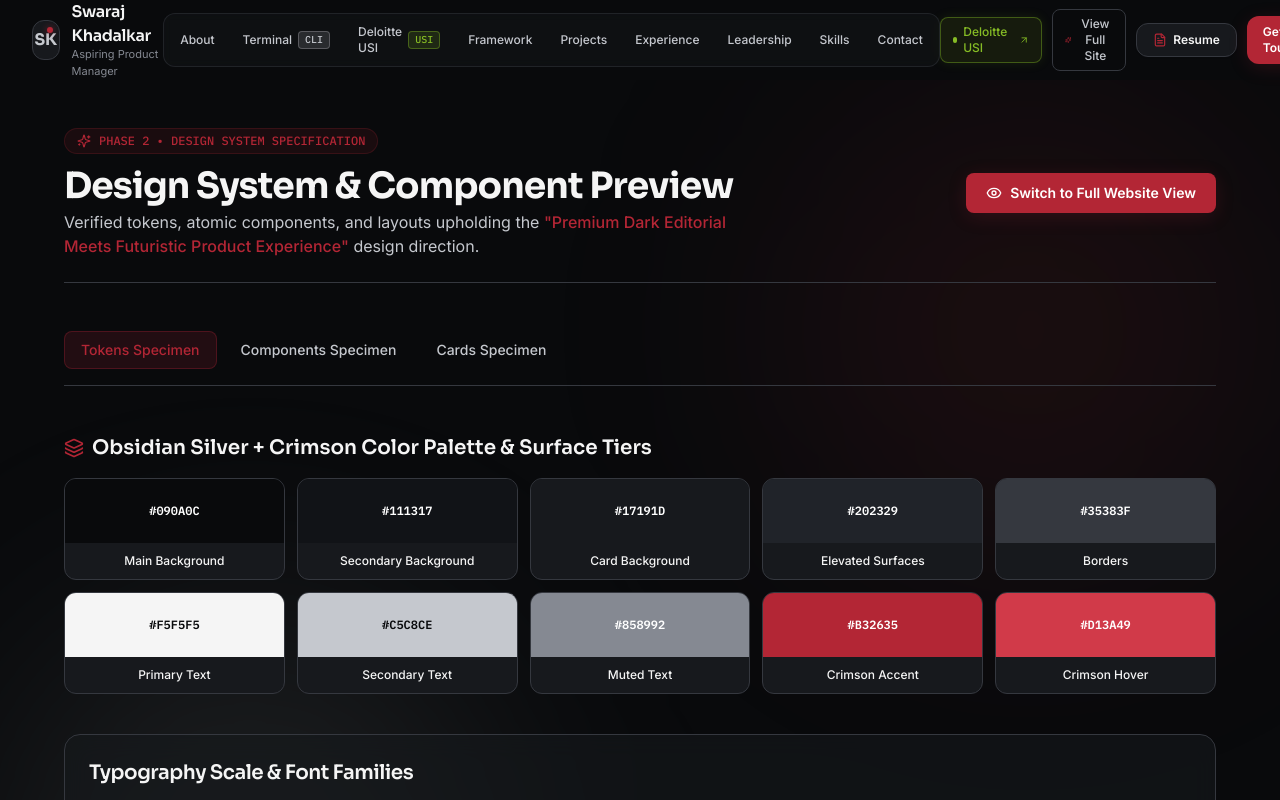
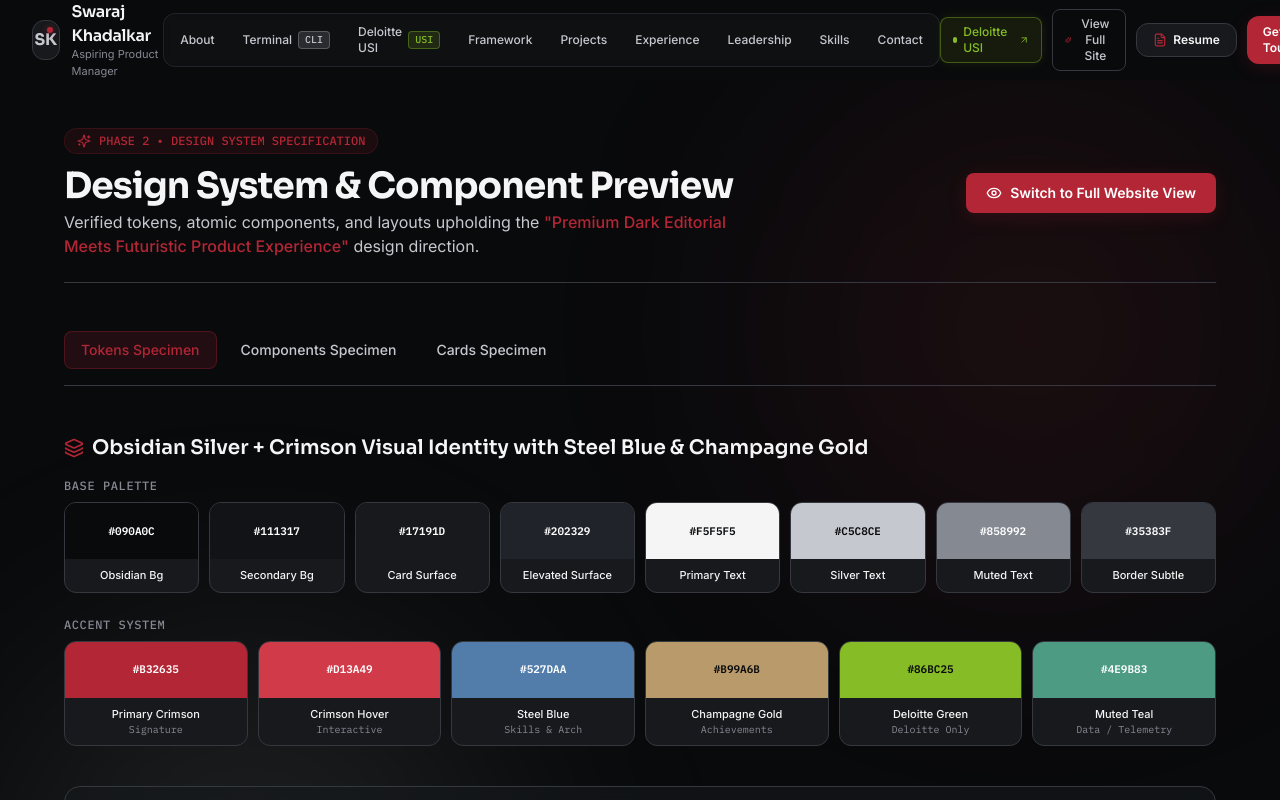
Before and after one commit to kswaraj0045/Portfolio_Swaraj, a React (Vite) app: page / in a window 1280 px wide. Both pictures are taken after a click on the button "Design Tokens". Shown: the top 800 px of the page. Built offline with nearby package versions, Linux system fonts and the light colour scheme.

Commit message:
style: implement final unified color system with Obsidian Silver, Crimson, Steel Blue, and Champagne Gold

```diff
--- a/src/components/DesignSystemPreview.tsx
+++ b/src/components/DesignSystemPreview.tsx
@@ -79,30 +79,57 @@ export const DesignSystemPreview: React.FC<Props> = ({ onDismissPreview }) => {
             <div>
               <h2 className="text-xl font-heading font-semibold mb-4 text-text-primary flex items-center gap-2">
                 <Layers className="w-5 h-5 text-accent-primary" />
-                Obsidian Silver + Crimson Color Palette & Surface Tiers
+                Obsidian Silver + Crimson Visual Identity with Steel Blue &amp; Champagne Gold
               </h2>
-              <div className="grid grid-cols-2 sm:grid-cols-3 md:grid-cols-5 gap-3">
+              <div className="space-y-6">
+                <div>
+                  <h3 className="text-xs font-mono font-medium text-text-muted mb-2 uppercase tracking-wider">Base Palette</h3>
+                  <div className="grid grid-cols-2 sm:grid-cols-4 md:grid-cols-8 gap-2.5">
                     {[
-                  { name: 'Main Background', hex: '#090A0C', bg: 'bg-[#090A0C]', border: 'border-border-subtle' },
-                  { name: 'Secondary Background', hex: '#111317', bg: 'bg-[#111317]', border: 'border-border-subtle' },
-                  { name: 'Card Background', hex: '#17191D', bg: 'bg-[#17191D]', border: 'border-border-subtle' },
-                  { name: 'Elevated Surfaces', hex: '#202329', bg: 'bg-[#202329]', border: 'border-border-subtle' },
-                  { name: 'Borders', hex: '#35383F', bg: 'bg-[#35383F]', border: 'border-border-subtle' },
+                      { name: 'Obsidian Bg', hex: '#090A0C', bg: 'bg-[#090A0C]', border: 'border-border-subtle' },
+                      { name: 'Secondary Bg', hex: '#111317', bg: 'bg-[#111317]', border: 'border-border-subtle' },
+                      { name: 'Card Surface', hex: '#17191D', bg: 'bg-[#17191D]', border: 'border-border-subtle' },
+                      { name: 'Elevated Surface', hex: '#202329', bg: 'bg-[#202329]', border: 'border-border-subtle' },
                       { name: 'Primary Text', hex: '#F5F5F5', bg: 'bg-[#F5F5F5]', text: 'text-[#090A0C]' },
-                  { name: 'Secondary Text', hex: '#C5C8CE', bg: 'bg-[#C5C8CE]', text: 'text-[#090A0C]' },
+                      { name: 'Silver Text', hex: '#C5C8CE', bg: 'bg-[#C5C8CE]', text: 'text-[#090A0C]' },
                       { name: 'Muted Text', hex: '#858992', bg: 'bg-[#858992]', text: 'text-white' },
-                  { name: 'Crimson Accent', hex: '#B32635', bg: 'bg-[#B32635]', text: 'text-white' },
-                  { name: 'Crimson Hover', hex: '#D13A49', bg: 'bg-[#D13A49]', text: 'text-white' },
+                      { name: 'Border Subtle', hex: '#35383F', bg: 'bg-[#35383F]', border: 'border-border-subtle' },
                     ].map((c) => (
                       <div key={c.hex} className="rounded-xl border border-border-subtle overflow-hidden bg-bg-card">
-                    <div className={`h-16 w-full ${c.bg} ${c.border || ''} flex items-center justify-center`}>
-                      <span className={`text-xs font-mono font-bold ${c.text || 'text-white'}`}>{c.hex}</span>
+                        <div className={`h-14 w-full ${c.bg} ${c.border || ''} flex items-center justify-center`}>
+                          <span className={`text-[11px] font-mono font-bold ${c.text || 'text-white'}`}>{c.hex}</span>
                         </div>
-                    <div className="p-2.5 text-center">
-                      <p className="text-xs font-medium text-text-primary">{c.name}</p>
+                        <div className="p-2 text-center">
+                          <p className="text-[11px] font-medium text-text-primary truncate">{c.name}</p>
                         </div>
                       </div>
                     ))}
+                  </div>
+                </div>
+
+                <div>
+                  <h3 className="text-xs font-mono font-medium text-text-muted mb-2 uppercase tracking-wider">Accent System</h3>
+                  <div className="grid grid-cols-2 sm:grid-cols-3 md:grid-cols-6 gap-2.5">
+                    {[
+                      { name: 'Primary Crimson', hex: '#B32635', bg: 'bg-[#B32635]', text: 'text-white', note: 'Signature' },
+                      { name: 'Crimson Hover', hex: '#D13A49', bg: 'bg-[#D13A49]', text: 'text-white', note: 'Interactive' },
+                      { name: 'Steel Blue', hex: '#527DAA', bg: 'bg-[#527DAA]', text: 'text-white', note: 'Skills & Arch' },
+                      { name: 'Champagne Gold', hex: '#B99A6B', bg: 'bg-[#B99A6B]', text: 'text-[#090A0C]', note: 'Achievements' },
+                      { name: 'Deloitte Green', hex: '#86BC25', bg: 'bg-[#86BC25]', text: 'text-[#090A0C]', note: 'Deloitte Only' },
+                      { name: 'Muted Teal', hex: '#4E9B83', bg: 'bg-[#4E9B83]', text: 'text-white', note: 'Data / Telemetry' },
+                    ].map((c) => (
+                      <div key={c.hex} className="rounded-xl border border-border-subtle overflow-hidden bg-bg-card">
+                        <div className={`h-14 w-full ${c.bg} flex items-center justify-center`}>
+                          <span className={`text-[11px] font-mono font-bold ${c.text}`}>{c.hex}</span>
+                        </div>
+                        <div className="p-2 text-center">
+                          <p className="text-[11px] font-medium text-text-primary truncate">{c.name}</p>
+                          <p className="text-[10px] font-mono text-text-muted">{c.note}</p>
+                        </div>
+                      </div>
+                    ))}
+                  </div>
+                </div>
               </div>
             </div>
 
--- a/src/components/EducationAndCertifications.tsx
+++ b/src/components/EducationAndCertifications.tsx
@@ -73,12 +73,12 @@ export const EducationAndCertifications: React.FC = () => {
             </div>
           </div>
 
-          {/* Right Column: Certifications */}
+          {/* Right Column: Certifications & Industry Achievements */}
           <div className="lg:col-span-6 space-y-8">
             <MotionReveal delay={0.15}>
-              <div className="inline-flex items-center gap-2 px-3 py-1 rounded-full text-xs font-mono font-medium text-accent-secondary bg-accent-secondary/10 border border-accent-secondary/20 mb-3">
+              <div className="inline-flex items-center gap-2 px-3 py-1 rounded-full text-xs font-mono font-medium text-[#B99A6B] bg-[#B99A6B]/10 border border-[#B99A6B]/30 mb-3">
                 <Award className="w-3.5 h-3.5" />
-                <span>CONTINUOUS LEARNING & CREDENTIALS</span>
+                <span>ACHIEVEMENTS & CREDENTIALS</span>
               </div>
               <h2 className="text-3xl font-semibold font-heading text-text-primary tracking-tight">
                 Certifications.
@@ -96,15 +96,15 @@ export const EducationAndCertifications: React.FC = () => {
                   whileInView={{ opacity: 1, y: 0 }}
                   viewport={{ once: true, margin: '-40px' }}
                   transition={{ duration: 0.45, delay: i * 0.1 }}
-                  whileHover={{ y: -3, borderColor: 'rgba(197, 200, 206, 0.45)' }}
-                  className="glass-card p-5 rounded-2xl border border-border-subtle bg-bg-card/90 flex items-center justify-between gap-4 group transition-all"
+                  whileHover={{ y: -3 }}
+                  className="glass-card p-5 rounded-2xl border border-border-subtle bg-bg-card/90 flex items-center justify-between gap-4 group transition-all hover:border-[#B99A6B]/50 hover:shadow-champagne-glow"
                 >
                   <div className="flex items-center gap-4">
-                    <div className="w-11 h-11 rounded-xl bg-bg-main border border-border-subtle flex items-center justify-center text-accent-secondary group-hover:scale-105 transition-transform">
-                      <Award className="w-5 h-5 text-accent-secondary" />
+                    <div className="w-11 h-11 rounded-xl bg-bg-main border border-border-subtle flex items-center justify-center text-[#B99A6B] group-hover:scale-105 transition-transform">
+                      <Award className="w-5 h-5 text-[#B99A6B]" />
                     </div>
                     <div>
-                      <h4 className="text-base font-semibold font-heading text-text-primary group-hover:text-accent-primary transition-colors">
+                      <h4 className="text-base font-semibold font-heading text-text-primary group-hover:text-[#B99A6B] transition-colors">
                         {cert.title}
                       </h4>
                       <div className="text-xs font-mono font-normal text-text-secondary mt-0.5">
@@ -114,7 +114,7 @@ export const EducationAndCertifications: React.FC = () => {
                   </div>
 
                   {cert.badge && (
-                    <span className="hidden sm:inline-flex px-3 py-1 rounded-full text-[11px] font-mono font-medium text-accent-primary bg-accent-primary/10 border border-accent-primary/30">
+                    <span className="hidden sm:inline-flex px-3 py-1 rounded-full text-[11px] font-mono font-medium text-[#B99A6B] bg-[#B99A6B]/10 border border-[#B99A6B]/30">
                       {cert.badge}
                     </span>
                   )}
--- a/src/components/ProjectCard.tsx
+++ b/src/components/ProjectCard.tsx
@@ -61,9 +61,9 @@ export const ProjectCard: React.FC<Props> = ({ project, onOpenDetails }) => {
       case 'Full-Stack SaaS':
         return 'text-accent-primary bg-accent-primary/10 border-accent-primary/30';
       case 'AI & Deep Learning':
-        return 'text-accent-secondary bg-accent-secondary/10 border-accent-secondary/30';
+        return 'text-[#527DAA] bg-[#527DAA]/10 border-[#527DAA]/30';
       case 'Healthcare Systems':
-        return 'text-accent-secondary bg-accent-secondary/10 border-accent-secondary/30';
+        return 'text-[#527DAA] bg-[#527DAA]/10 border-[#527DAA]/30';
       default:
         return 'text-text-secondary bg-bg-card border-border-subtle';
     }
--- a/src/components/ProjectModal.tsx
+++ b/src/components/ProjectModal.tsx
@@ -131,13 +131,13 @@ export const ProjectModal: React.FC<Props> = ({ project, onClose }) => {
           {/* Technical Architecture Highlights */}
           <div className="space-y-3">
             <h3 className="text-base font-semibold font-heading text-text-primary flex items-center gap-2">
-              <Cpu className="w-4 h-4 text-accent-secondary" />
+              <Cpu className="w-4 h-4 text-[#527DAA]" />
               <span>Implementation & Architecture Details</span>
             </h3>
             <ul className="space-y-2">
               {project.architectureHighlights.map((arch, i) => (
                 <li key={i} className="text-xs sm:text-sm text-text-secondary flex items-start gap-2.5 font-normal">
-                  <span className="w-1.5 h-1.5 rounded-full bg-accent-secondary shrink-0 mt-2" />
+                  <span className="w-1.5 h-1.5 rounded-full bg-[#527DAA] shrink-0 mt-2" />
                   <span>{arch}</span>
                 </li>
               ))}
--- a/src/components/SwarajExperience.tsx
+++ b/src/components/SwarajExperience.tsx
@@ -58,8 +58,8 @@ export const SwarajExperience: React.FC = () => {
       shortLabel: 'Technology',
       icon: Terminal,
       description: 'I enjoy exploring software development, emerging technologies, and building practical digital solutions.',
-      color: 'text-silver-metallic',
-      glowColor: '#C5C8CE',
+      color: 'text-[#527DAA]',
+      glowColor: '#527DAA',
       x: 80,
       y: 28,
     },
@@ -82,8 +82,8 @@ export const SwarajExperience: React.FC = () => {
       shortLabel: 'Data & Analytics',
       icon: BarChart3,
       description: 'I enjoy working with data, discovering insights, and using evidence to support better decisions.',
-      color: 'text-silver-metallic',
-      glowColor: '#C5C8CE',
+      color: 'text-[#4E9B83]',
+      glowColor: '#4E9B83',
       x: 50,
       y: 80,
     },
@@ -94,8 +94,8 @@ export const SwarajExperience: React.FC = () => {
       shortLabel: 'Leadership',
       icon: Users,
       description: 'I value collaboration, coordination, ownership, and working with teams toward shared goals.',
-      color: 'text-text-primary',
-      glowColor: '#F5F5F5',
+      color: 'text-[#B99A6B]',
+      glowColor: '#B99A6B',
       x: 20,
       y: 64,
     },
--- a/src/data/terminalCommands.tsx
+++ b/src/data/terminalCommands.tsx
@@ -205,7 +205,7 @@ export const executeTerminalCommand = (rawCommand: string): CommandResult => {
       return {
         output: (
           <div className="space-y-2 leading-relaxed">
-            <div className="text-accent-primary font-bold tracking-wider">CERTIFICATIONS</div>
+            <div className="text-[#B99A6B] font-bold tracking-wider">CERTIFICATIONS &amp; CREDENTIALS</div>
             <div className="space-y-1">
               <div>• Career Edge - Young Professionals | <span className="text-text-primary">TCS</span></div>
               <div>• Claude 101 | <span className="text-text-primary">Anthropic</span></div>
--- a/src/index.css
+++ b/src/index.css
@@ -13,10 +13,19 @@
     --text-muted: #858992;
     --border-subtle: #35383F;
     --border-separator: #23262D;
+
+    /* Accents */
+    --accent-crimson: #B32635;
+    --accent-crimson-hover: #D13A49;
     --accent-primary: #B32635;
     --accent-hover: #D13A49;
+    --accent-silver: #C5C8CE;
     --accent-secondary: #C5C8CE;
-    --accent-achievement: #C5C8CE;
+    --accent-steel-blue: #527DAA;
+    --accent-champagne: #B99A6B;
+    --accent-deloitte: #86BC25;
+    --accent-teal: #4E9B83;
+    --accent-achievement: #B99A6B;
   }
 
   html {
@@ -95,6 +104,14 @@
     background: radial-gradient(circle at 50% 50%, rgba(134, 188, 37, 0.08) 0%, transparent 65%);
   }
 
+  .radial-glow-champagne {
+    background: radial-gradient(circle at 50% 50%, rgba(185, 154, 107, 0.08) 0%, transparent 65%);
+  }
+
+  .radial-glow-steelblue {
+    background: radial-gradient(circle at 50% 50%, rgba(82, 125, 170, 0.08) 0%, transparent 65%);
+  }
+
   .no-scrollbar {
     -ms-overflow-style: none;
     scrollbar-width: none;
--- a/tailwind.config.js
+++ b/tailwind.config.js
@@ -25,12 +25,18 @@ export default {
           hover: '#C5C8CE',
         },
         accent: {
-          primary: '#B32635',     // Crimson Red
-          hover: '#D13A49',       // Hover Red
-          secondary: '#C5C8CE',   // Metallic Silver
-          silver: '#C5C8CE',      // Metallic Silver
-          crimson: '#B32635',     // Crimson Red
-          achievement: '#C5C8CE', // Silver Prestige (Deloitte Milestone)
+          primary: '#B32635',       // Primary Crimson: #B32635
+          hover: '#D13A49',         // Crimson Hover: #D13A49
+          crimson: '#B32635',       // Primary Crimson
+          'crimson-hover': '#D13A49',
+          silver: '#C5C8CE',        // Silver Accent: #C5C8CE
+          secondary: '#C5C8CE',     // Silver Text / Accent
+          'steel-blue': '#527DAA',  // Steel Blue: #527DAA
+          champagne: '#B99A6B',     // Champagne Gold: #B99A6B
+          gold: '#B99A6B',          // Champagne Gold alias
+          deloitte: '#86BC25',      // Deloitte Green: #86BC25
+          teal: '#4E9B83',          // Muted Teal: #4E9B83
+          achievement: '#B99A6B',   // Achievements Champagne Gold Accent
         },
         silver: {
           DEFAULT: '#C5C8CE',
@@ -40,10 +46,11 @@ export default {
           muted: '#858992',
         },
         text: {
-          primary: '#F5F5F5',     // Primary text: Platinum White (#F5F5F5)
-          secondary: '#C5C8CE',   // Secondary text: Metallic Silver (#C5C8CE)
-          muted: '#858992',       // Muted text: Slate Gray (#858992)
-          steel: '#A4A7AE',       // Steel Gray (#A4A7AE)
+          primary: '#F5F5F5',       // Primary text: Platinum White (#F5F5F5)
+          secondary: '#C5C8CE',     // Silver text: Metallic Silver (#C5C8CE)
+          silver: '#C5C8CE',        // Silver text alias
+          muted: '#858992',         // Muted text: Slate Gray (#858992)
+          steel: '#A4A7AE',         // Steel Gray (#A4A7AE)
         }
       },
       fontFamily: {
@@ -55,7 +62,9 @@ export default {
         'card-glow': '0 4px 20px -2px rgba(179, 38, 53, 0.22)',
         'crimson-soft': '0 4px 20px -2px rgba(179, 38, 53, 0.25)',
         'silver-soft': '0 4px 20px -2px rgba(197, 200, 206, 0.12)',
-        'deloitte-glow': '0 4px 20px -2px rgba(197, 200, 206, 0.15)',
+        'deloitte-glow': '0 4px 20px -2px rgba(134, 188, 37, 0.2)',
+        'champagne-glow': '0 4px 20px -2px rgba(185, 154, 107, 0.22)',
+        'steelblue-glow': '0 4px 20px -2px rgba(82, 125, 170, 0.22)',
         'elevated': '0 10px 25px -5px rgba(9, 10, 12, 0.7)',
       },
       animation: {
```
Also changed, not shown: src/components/AboutSection.tsx (+8 -8 lines), src/components/SkillsSection.tsx (+9 -9 lines). Lines whose indentation alone changed are shown as unchanged.
